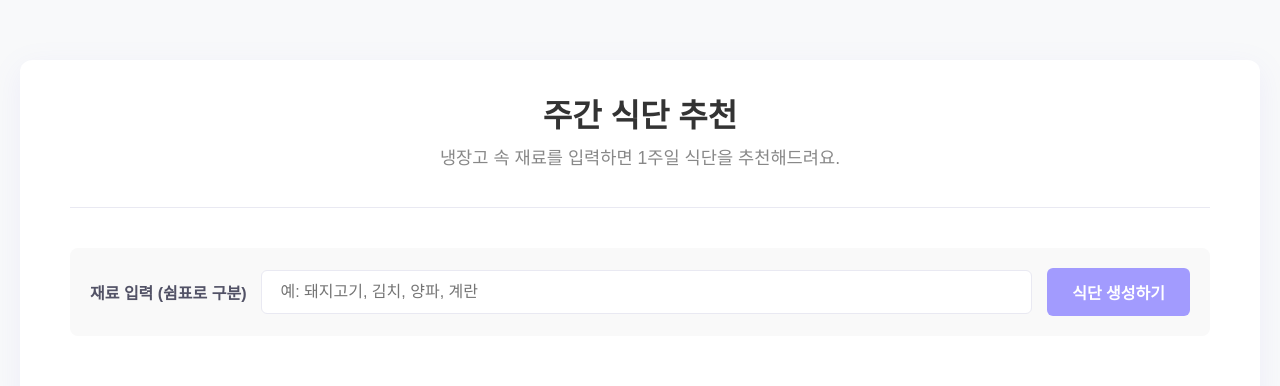
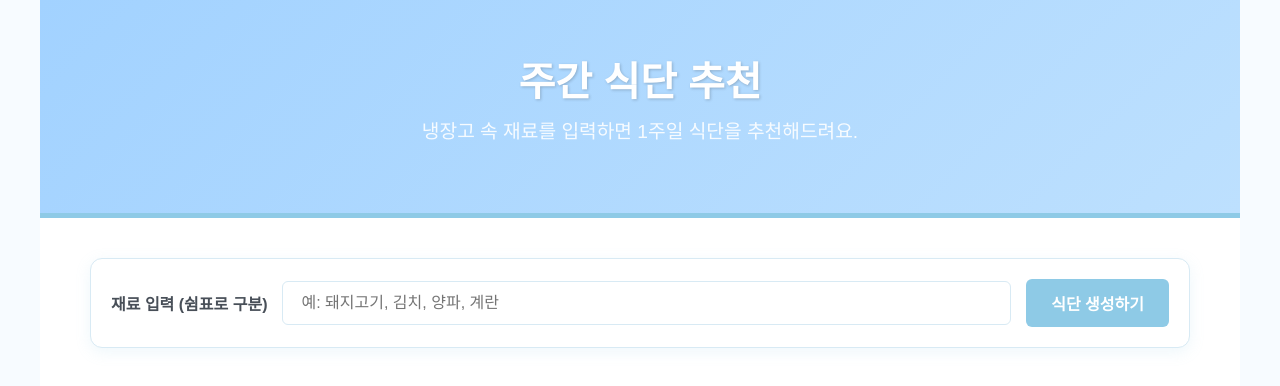
Before and after one commit to ruralism2/meal-planner-website, a plain HTML site: page index.html in a window 1280 px wide. Drawn offline with Linux system fonts and the light colour scheme; a web font is replaced by a local one.

Commit message:
feat(ui): Redesign with light blue theme and gradient header

```diff
--- a/style.css
+++ b/style.css
@@ -1,12 +1,12 @@
 :root {
-    --bg-color: #f8f9fa;
-    --text-color: #525266;
-    --primary-color: #a29bfe;
-    --primary-hover-color: #8d84e8;
+    --bg-color: #f7fbff;
+    --text-color: #484f58;
+    --primary-color: #8ecae6;
+    --primary-hover-color: #72b8d8;
     --container-bg: #ffffff;
-    --table-header-bg: #f1f0ff;
-    --border-color: #e9e9f2;
-    --shadow-color: rgba(141, 132, 232, 0.1);
+    --table-header-bg: #e0f4ff;
+    --border-color: #d8eaf4;
+    --shadow-color: rgba(142, 202, 230, 0.15);
 }
 
 body {
@@ -14,37 +14,41 @@ body {
     background-color: var(--bg-color);
     color: var(--text-color);
     margin: 0;
-    padding: 20px;
+    padding: 0;
     -webkit-font-smoothing: antialiased;
     -moz-osx-font-smoothing: grayscale;
 }
 
 #app {
     max-width: 1200px;
-    margin: 40px auto;
+    margin: 0 auto;
     background: var(--container-bg);
-    padding: 30px 50px;
-    border-radius: 12px;
-    box-shadow: 0 8px 30px var(--shadow-color);
 }
 
 header {
+    background: linear-gradient(135deg, #a2d2ff 0%, #bde0fe 100%);
+    color: white;
+    padding: 50px 20px;
     text-align: center;
-    border-bottom: 1px solid var(--border-color);
-    padding-bottom: 20px;
-    margin-bottom: 40px;
+    border-bottom: 5px solid var(--primary-color);
+    margin-bottom: 0;
 }
 
 header h1 {
     font-weight: 600;
-    color: #333;
     margin: 0;
+    font-size: 2.5em;
+    text-shadow: 1px 1px 3px rgba(0, 0, 0, 0.2);
 }
 
 header p {
-    color: #888;
     margin-top: 8px;
-    font-size: 1.1em;
+    font-size: 1.2em;
+    opacity: 0.9;
+}
+
+main {
+    padding: 40px 50px;
 }
 
 .ingredient-input-section {
@@ -52,9 +56,11 @@ header p {
     gap: 15px;
     align-items: center;
     margin-bottom: 40px;
-    background-color: #f9f9f9;
+    background-color: #fff;
     padding: 20px;
-    border-radius: 8px;
+    border: 1px solid var(--border-color);
+    border-radius: 12px;
+    box-shadow: 0 4px 15px var(--shadow-color);
 }
 
 .ingredient-input-section label {
@@ -96,6 +102,7 @@ header p {
     text-align: center;
     font-weight: 600;
     margin-bottom: 25px;
+    color: var(--primary-color);
 }
 
 table {
@@ -131,7 +138,8 @@ td ul li:last-child {
 
 td ul li a {
     text-decoration: none;
-    color: #3478b9;
+    color: #0056b3;
+    font-weight: 400;
     transition: color 0.2s ease;
 }
 
```
Also changed, not shown: index.html (+0 -1 lines).
